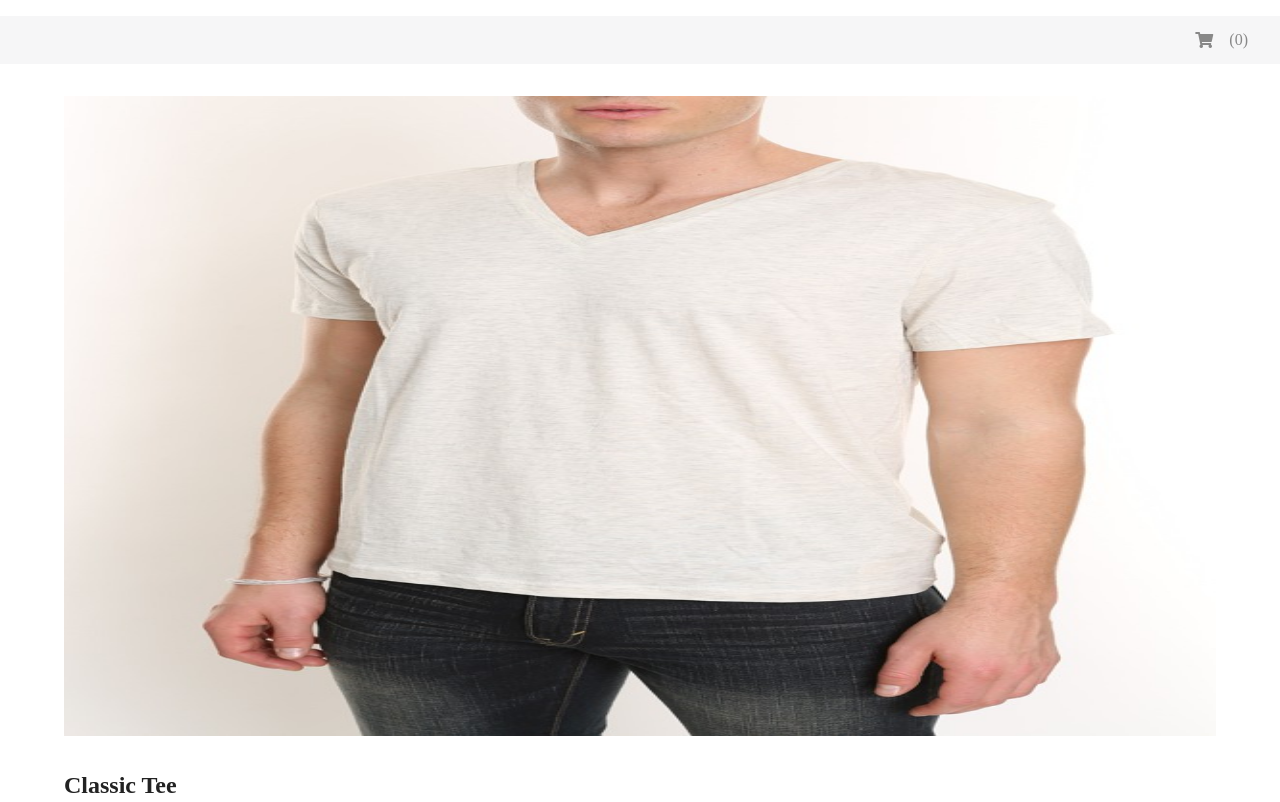
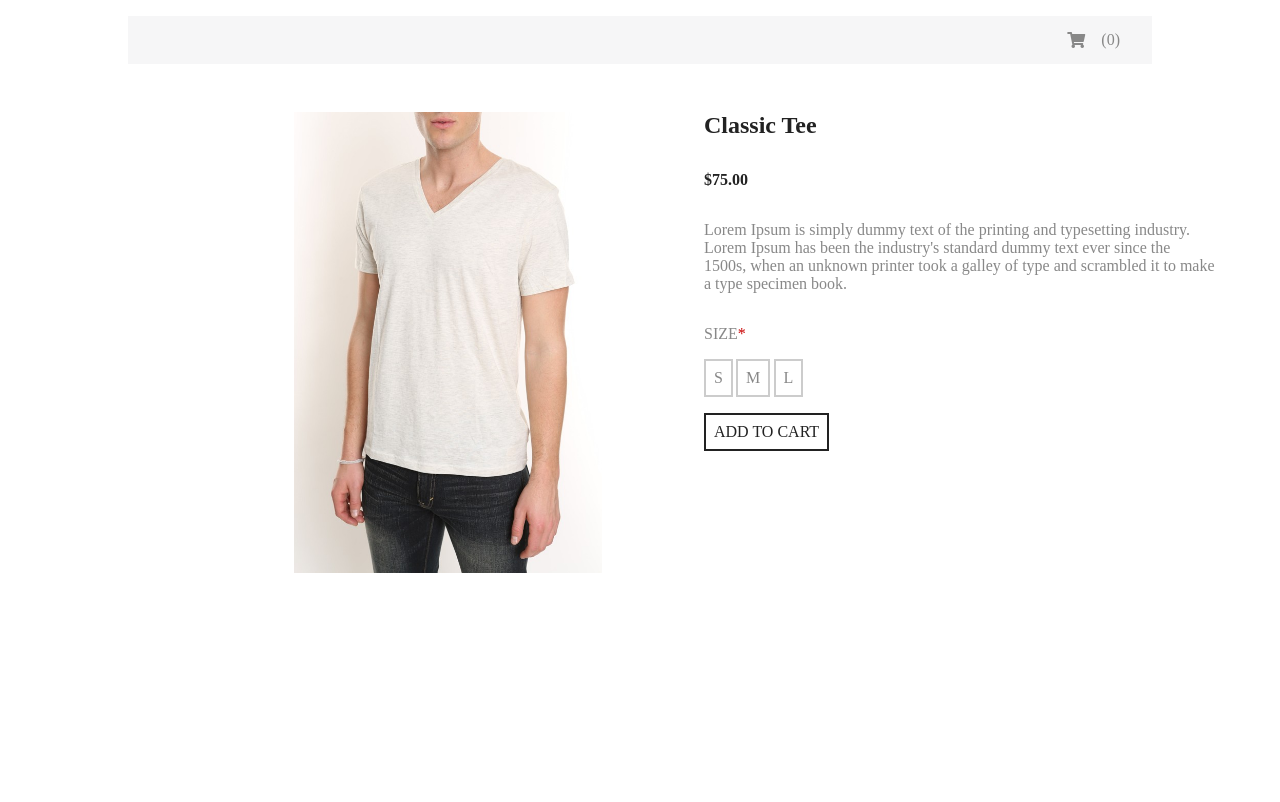
Before and after one commit to Troy-Hunter-Web/ClassicTeeTest, a plain HTML site: page index.html in a window 1280 px wide. Shown: the top 802 px of the page. Drawn offline with nearby package versions, Linux system fonts and the light colour scheme.

Commit message:
Responsive
Responsive to multiple screen size

```diff
--- a/css/_stylesheet.scss
+++ b/css/_stylesheet.scss
@@ -27,9 +27,9 @@ header{
 }
 
 img {
- 	width:90vw;
- 	max-height: 80vh;
- 	margin-bottom: 2em;
+	width:90%;
+	max-height: 80vh;
+	margin-bottom: 2em;
 }
 
 h2{
@@ -92,15 +92,41 @@ div{
 	border:solid 2px $border-two;
 	padding: .5em;
 }
+.add-cart:hover{
+	background-color: $border-two;
+	color: white;
+}
+
 /*for small tablet - inclusive*/
 @media only screen and (min-width: 40em) {
+	#content{
+		display:inline-flex;
+		justify-content: space-evenly;
+		width:100%;
+	}
 
+	.item-photo{
+		flex: 50%;
+		img{
+			width:100%;
+			display:block;
+			margin:auto;
+		}
+	}
+	.item-desc{
+		flex: 50%;
+	}
 
 }
 
 /*for tablet - inclusive*/
 @media only screen and (min-width: 60em) {
 
+	.item-photo{
+		img{
+			width:70%;
+		}
+	}
 
 }
 
@@ -109,6 +135,19 @@ div{
 /*for destop - inclusive*/
 @media only screen and (min-width: 80em) {
 
+	body{
+		width:80vw;
+		margin-left:auto;
+		margin-right:auto;
+	}
+
+
+
+	.item-photo{
+		img{
+			width:60%;
+		}
+	}
 
 
 }
```
Also changed, not shown: css/style.css, 1 other file.
